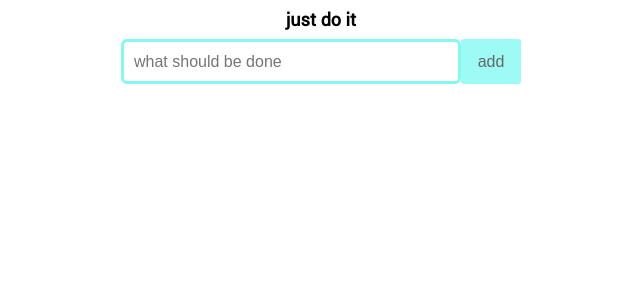
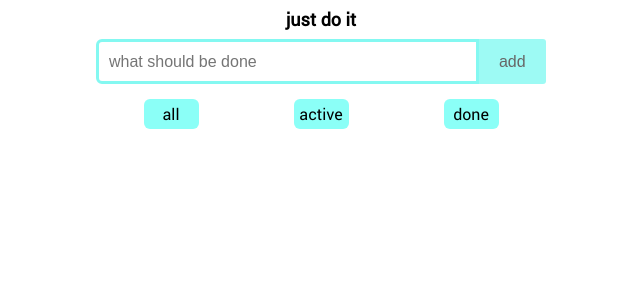
Before and after one commit to helliany/todo-list, a React app: page / in a window 1280 px wide. Shown: the top 300 px of the page, without its empty margins (319-959 px from the left). Built offline with nearby package versions, Linux system fonts and the light colour scheme.

Commit message:
add radio btns

```diff
--- a/src/components/Button/Button.scss
+++ b/src/components/Button/Button.scss
@@ -3,8 +3,9 @@
   padding: 13px 5px;
   font-size: 16px;
   line-height: 1.2em;
-  background-color: rgba(10, 242, 227, 0.5);
+  background-color: rgba(10, 242, 227, 0.6);
   border: none;
+  border-radius: 0 3px 3px 0;
 
   &:hover,
   &:focus {
@@ -13,8 +14,8 @@
   }
 
   &:active {
-    color: rgba(10, 242, 227, 1);
-    background-color: #0d6967;
+    color: #ffffff;
+    background-color: rgb(11, 86, 88);
     outline: none;
   }
 
--- /dev/null
+++ b/src/components/Filter/Filter.js
@@ -0,0 +1,34 @@
+import React from 'react';
+
+import "./Filter.scss";
+
+const Filter = () => (
+  <div className="filter">
+    <input
+      className="filter-input"
+      type="radio"
+      name="filter"
+      value="all"
+      id="radio-1"
+    />
+    <label className="filter-label" htmlFor="radio-1">all</label>
+    <input
+      className="filter-input"
+      type="radio"
+      name="filter"
+      value="active"
+      id="radio-2"
+    />
+    <label className="filter-label" htmlFor="radio-2">active</label>
+    <input
+      className="filter-input"
+      type="radio"
+      name="filter"
+      value="done"
+      id="radio-3"
+    />
+    <label className="filter-label" htmlFor="radio-3">done</label>
+  </div>
+)
+
+export default Filter;
--- /dev/null
+++ b/src/components/Filter/Filter.scss
@@ -0,0 +1,43 @@
+.filter {
+  display: flex;
+  flex-wrap: wrap;
+  justify-content: space-around;
+  margin: 15px 0;
+}
+
+.filter-label {
+  min-width: 55px;
+  padding: 5px;
+  text-align: center;
+  background-color: rgba(24, 255, 240, 0.5);
+  border-radius: 6px;
+  cursor: pointer;
+  user-select: none;
+}
+
+.filter-input {
+  position: absolute;
+  width: 1px;
+  height: 1px;
+  margin: -1px;
+  border: 0;
+  padding: 0;
+  white-space: nowrap;
+  clip-path: inset(100%);
+  clip: rect(0 0 0 0);
+
+
+  &:hover + .filter-label,
+  &:focus + .filter-label {
+    background-color: rgba(24, 255, 240, 1);
+  }
+
+  &:active + .filter-label {
+    background-color: rgb(16, 152, 156);
+  }
+
+  &:checked + .filter-label {
+    color: #ffffff;
+    background-color: rgb(11, 86, 88);
+  }
+}
--- a/src/components/Input/Input.js
+++ b/src/components/Input/Input.js
@@ -6,10 +6,11 @@ import "./Input.scss";
 const propTypes = {
   onInput: PropTypes.func.isRequired,
   onInputChange: PropTypes.func.isRequired,
+  onEnterPress: PropTypes.func.isRequired,
   value: PropTypes.string.isRequired
 }
 
-const Input = ({ value, onInput, onInputChange }) => (
+const Input = ({ value, onInput, onInputChange, onEnterPress }) => (
 
   <input
     className="input"
@@ -18,6 +19,7 @@ const Input = ({ value, onInput, onInputChange }) => (
     value={value}
     onInput={onInput}
     onChange={onInputChange}
+    onKeyPress={onEnterPress}
     placeholder="what should be done"
   />
 )
--- a/src/components/Input/Input.scss
+++ b/src/components/Input/Input.scss
@@ -5,7 +5,7 @@
   line-height: 1.2em;
   background-color: transparent;
   border: solid 3px rgba(10, 242, 227, 0.5);
-  border-radius: 6px;
+  border-radius: 6px 0 0 6px;
 
   &:hover,
   &:focus {
--- a/src/components/Todo/Todo.js
+++ b/src/components/Todo/Todo.js
@@ -9,7 +9,7 @@ const propTypes = {
 }
 
 const Todo = ({ todos, deleteTodo }) => (
-  todos.map((todo) => (
+  todos.map(todo => (
     <li
       className="todo"
       id={todo.id}
@@ -17,7 +17,13 @@ const Todo = ({ todos, deleteTodo }) => (
     >
       {todo.value}
       <button
-        className="todo-btn"
+        className="todo-btn-done"
+        id={todo.id}
+      >
+        done
+      </button>
+      <button
+        className="todo-btn-delete"
         onClick={deleteTodo}
         id={todo.id}
       >
--- a/src/components/Todo/Todo.scss
+++ b/src/components/Todo/Todo.scss
@@ -1,17 +1,34 @@
 .todo {
   display: flex;
   flex-wrap: wrap;
+  align-items: flex-end;
   padding: 8px 0 8px 10px;
   border-bottom: solid 1px rgba(10, 242, 227, 0.5);
 }
 
-.todo-btn {
+.todo-btn-done {
   margin: 0 0 0 auto;
+  border: solid 2px rgb(13, 241, 192);
+
+  &:hover,
+  &:focus {
+    border: solid 2px rgb(9, 146, 93);
+    outline: none;
+  }
+
+  &:active {
+    background-color: rgb(9, 146, 93);
+    color: #ffffff;
+  }
+}
+
+.todo-btn-delete {
+  margin: 0 0 0 10px;
   border: solid 2px rgb(241, 33, 33);
 
   &:hover,
   &:focus {
-    border: solid 2px rgba(175, 9, 9, 1);
+    border: solid 2px rgb(175, 9, 9);
     outline: none;
   }
 
--- a/src/components/TodoList/TodoList.js
+++ b/src/components/TodoList/TodoList.js
@@ -5,7 +5,10 @@ import "./TodoList.scss";
 import Todo from '../Todo/Todo';
 
 const propTypes = {
-  todos: PropTypes.arrayOf(PropTypes.object).isRequired,
+  todos: PropTypes.arrayOf(PropTypes.shape({
+    value: PropTypes.string,
+    id: PropTypes.string
+  })).isRequired,
   deleteTodo: PropTypes.func.isRequired
 }
 
--- a/src/containers/App/App.js
+++ b/src/containers/App/App.js
@@ -5,8 +5,9 @@ import Button from '../../components/Button/Button';
 import Label from '../../components/Label/Label';
 import Input from '../../components/Input/Input';
 import TodoList from '../../components/TodoList/TodoList';
+import Filter from '../../components/Filter/Filter';
 
-import "./App.scss";
+import './App.scss';
 
 class App extends Component {
   state = {
@@ -15,12 +16,18 @@ class App extends Component {
     todos: []
   }
 
-  onInputChange = (evt) => {
+  onInputChange = evt => {
     this.setState({ value: evt.target.value });
   }
 
-  onInput = (evt) => {
+  onInput = evt => {
     this.setState({ isBtnDisabled: !evt.target.value.length > 0 });
+  }
+
+  onEnterPress = evt => {
+    if (evt.key === 'Enter' && evt.target.value.length > 0) {
+      this.addTodo();
+    }
   }
 
   addTodo = () => {
@@ -36,7 +43,7 @@ class App extends Component {
     });
   }
 
-  deleteTodo = (evt) => {
+  deleteTodo = evt => {
     const { todos } = this.state;
     this.setState({
       todos: todos.filter(todo => (
@@ -54,8 +61,10 @@ class App extends Component {
           value={value}
           onInput={this.onInput}
           onInputChange={this.onInputChange}
+          onEnterPress={this.onEnterPress}
         />
         <Button disabled={isBtnDisabled} onBtnClick={this.addTodo} />
+        <Filter />
         <TodoList todos={todos} deleteTodo={this.deleteTodo} />
       </div>
     );
--- a/src/containers/App/App.scss
+++ b/src/containers/App/App.scss
@@ -1,4 +1,4 @@
 .app {
-  width: 400px;
+  width: 450px;
   margin: 0 auto;
 }
```
